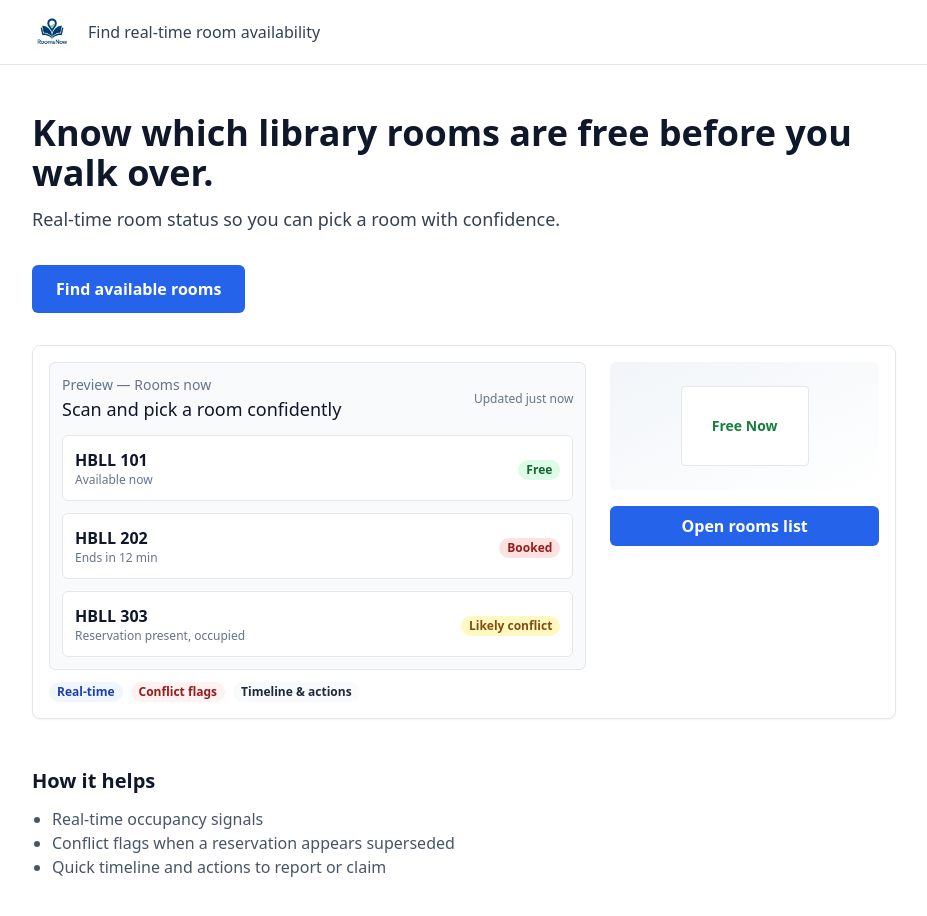
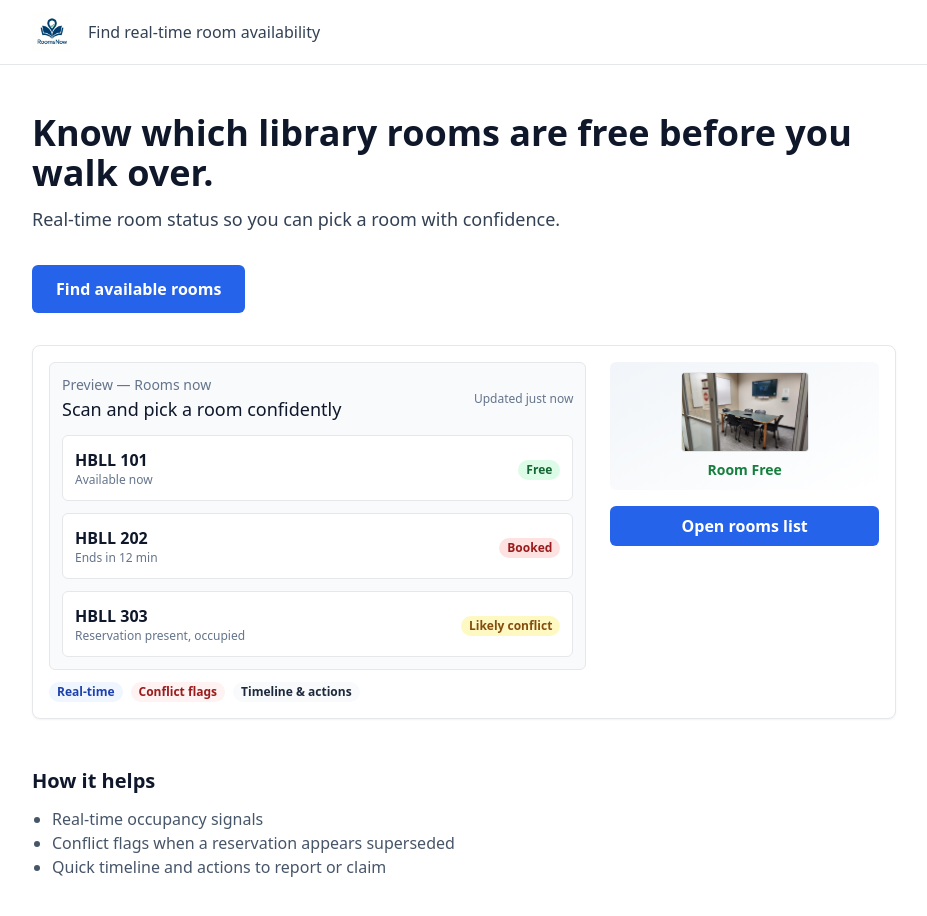
Before and after one commit to rbriggs0/IS-531-three-pages, a Next.js app: page / in a window 1280 px wide. Shown: the top 916 px of the page, without its empty margins (176-1103 px from the left). Built offline with nearby package versions, Linux system fonts and the light colour scheme.

Commit message:
Use user's room image in hero preview and add 'Room Free' caption
Co-authored-by: Cursor <cursoragent@cursor.com>

```diff
--- a/src/components/HeroPreview.tsx
+++ b/src/components/HeroPreview.tsx
@@ -52,8 +52,11 @@ export default function HeroPreview() {
 
         <div className="w-1/3 flex flex-col items-end">
           <div className="w-full h-32 bg-gradient-to-br from-slate-100 to-white rounded-md flex items-center justify-center text-slate-400">
-            {/* stylized small device preview */}
-            <div className="w-32 h-20 bg-white border rounded p-2 flex items-center justify-center text-sm font-semibold text-green-700">Free Now</div>
+            {/* use user's provided room image instead of the stylized text */}
+            <div className="flex flex-col items-center">
+              <img src="/images/room-example.png" alt="Room example" className="w-32 h-20 object-cover rounded border" />
+              <div className="mt-2 text-sm font-semibold text-green-700">Room Free</div>
+            </div>
           </div>
           <Link href="/rooms" className="mt-4 w-full inline-block text-center bg-blue-600 text-white px-3 py-2 rounded-md font-semibold">Open rooms list</Link>
         </div>
```
